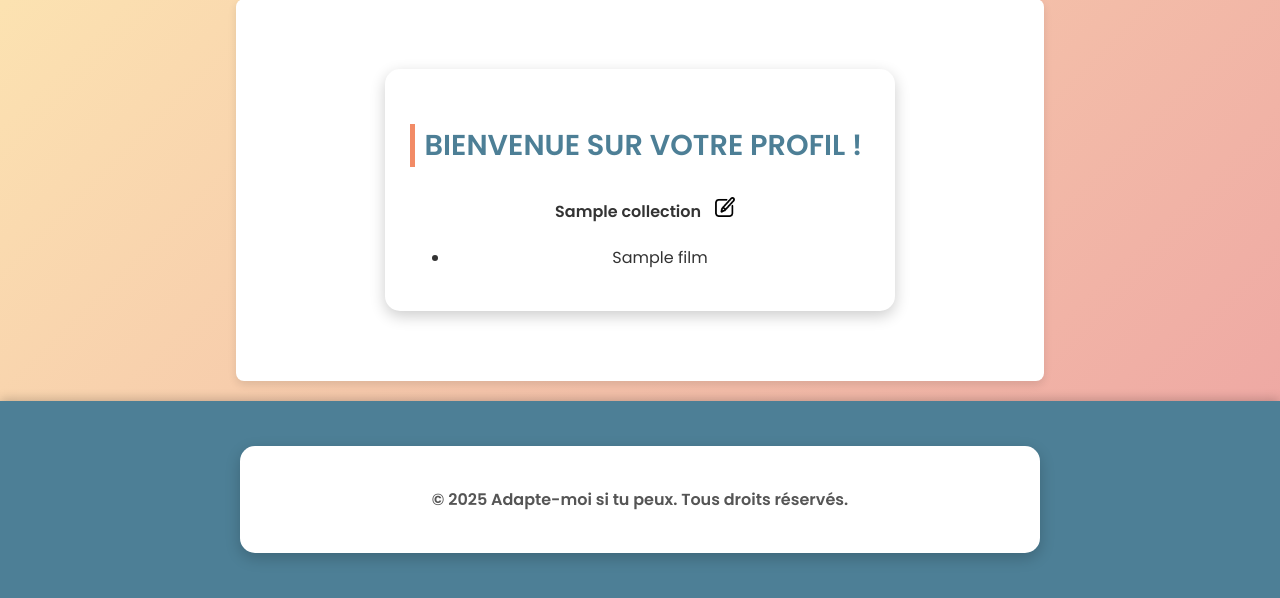
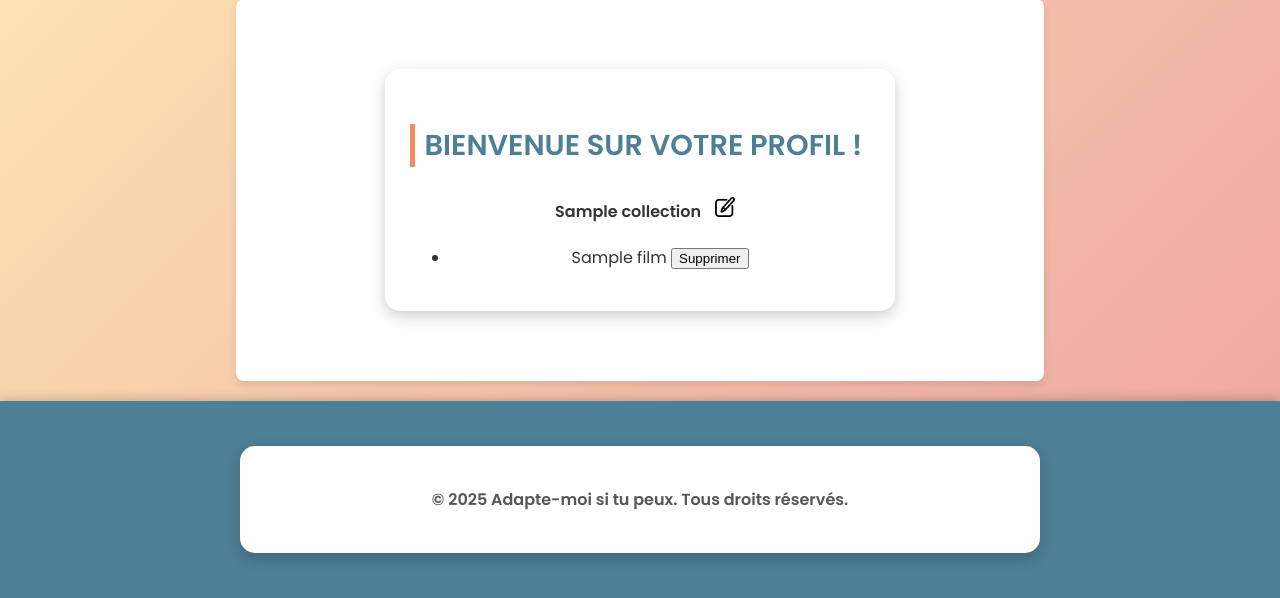
Before and after one commit to sambec/adapte-moi, a Flask app: page /collection in a window 1280 px wide. Shown: the part 254-852 px from the top of the page. Run offline with Flask 3, Linux system fonts and the light colour scheme; a user stored in the database is signed in; tables that the repository leaves empty hold one stand-in row (values such as "Sample post"); parts of the project's set-up code (start-up, migrations or seed data) failed here and were passed over.

Commit message:
[FEATURE] Supprimer film d'une collection

```diff
--- a/app/routes/users.py
+++ b/app/routes/users.py
@@ -125,6 +125,20 @@ def renommer_collection():
 
     return jsonify({'success': False})
 
+@app.route('/supprimer_collection/<string:film_id>', methods=['POST'])
+@login_required
+def supprimer_collection(film_id):
+    collection_a_supprimer = Collection.query.filter_by(
+        user_id=current_user.id, film_id=film_id).first()
+
+    if collection_a_supprimer:
+        db.session.delete(collection_a_supprimer)
+        db.session.commit()
+        flash(f'Film supprimé de votre collection.', 'success')
+    else:
+        flash('Film non trouvé dans votre collection.', 'error')
+
+    return redirect(url_for('afficher_collection'))
 
 login_manager = LoginManager()
 login_manager.init_app(app)
--- a/app/templates/partials/monprofil.html
+++ b/app/templates/partials/monprofil.html
@@ -22,6 +22,9 @@
             {% for film in films %}
                 <li>
                     {{ film.title }}
+                    <form action="{{ url_for('supprimer_collection', film_id=film.id) }}" method="post" style="display:inline;">
+                        <button type="submit">Supprimer</button>
+                    </form>
                 </li>
             {% endfor %}
         </ul>
```
Also changed, not shown: app/adapte_moi.sqlite.
